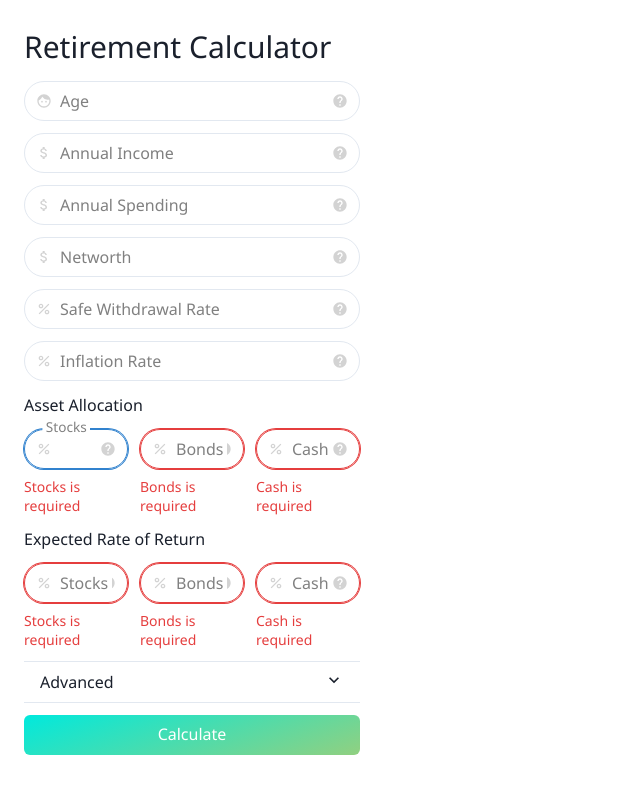
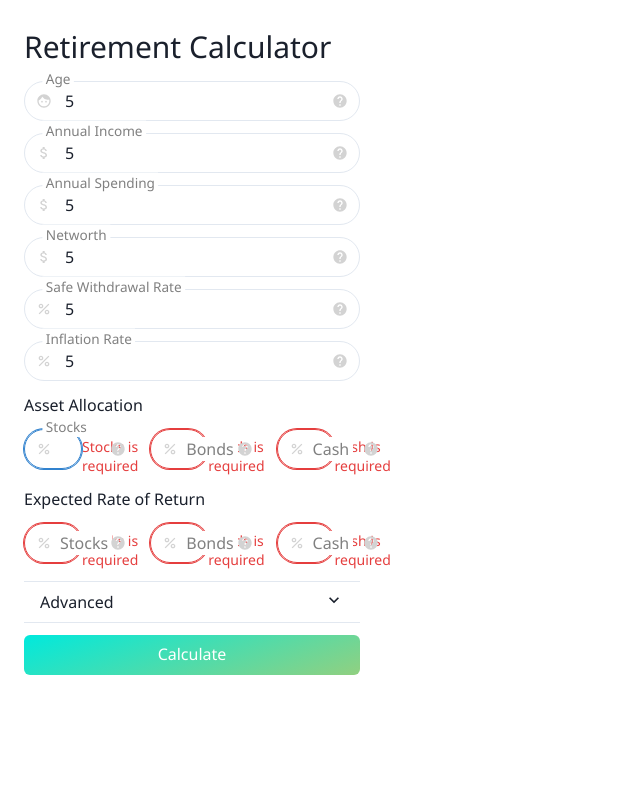
Before and after one commit to therealbluepandabear/fire-finance, a React (Create React App) app: page / in a window 1280 px wide. Both pictures are taken after typing "5", "5", "5", "5", "5", "5" into the empty fields and a click on the button "Calculate". Shown: the top 794 px of the page, without its empty margins (0-640 px from the left). Built offline with nearby package versions, Linux system fonts and the light colour scheme.

Commit message:
Fix bug in `FormInput` in which after the user had entered text and clicked out of the element, the floating label would animate back in and cover the inputted text.

```diff
--- a/src/components/retirement-calculator/RetirementCalculatorForm.tsx
+++ b/src/components/retirement-calculator/RetirementCalculatorForm.tsx
@@ -45,6 +45,8 @@ function FormInput(props: FormInputProps): JSX.Element {
                     type="number"
                     {...props.register}
                 />
+                <FormLabel style={{ marginLeft: "32px" }} color="gray">{props.placeholder}</FormLabel>
+                <FormErrorMessage>{props.placeholder} is required</FormErrorMessage>
 
                 <Tooltip label={props.tooltipText} textAlign="center" fontSize="12px">
                     <InputRightElement>
@@ -52,8 +54,6 @@ function FormInput(props: FormInputProps): JSX.Element {
                     </InputRightElement>
                 </Tooltip>
             </InputGroup>
-            <FormLabel style={{ marginLeft: "32px" }} color="gray">{props.placeholder}</FormLabel>
-            <FormErrorMessage>{props.placeholder} is required</FormErrorMessage>
         </FormControl>
     )
 }
```
